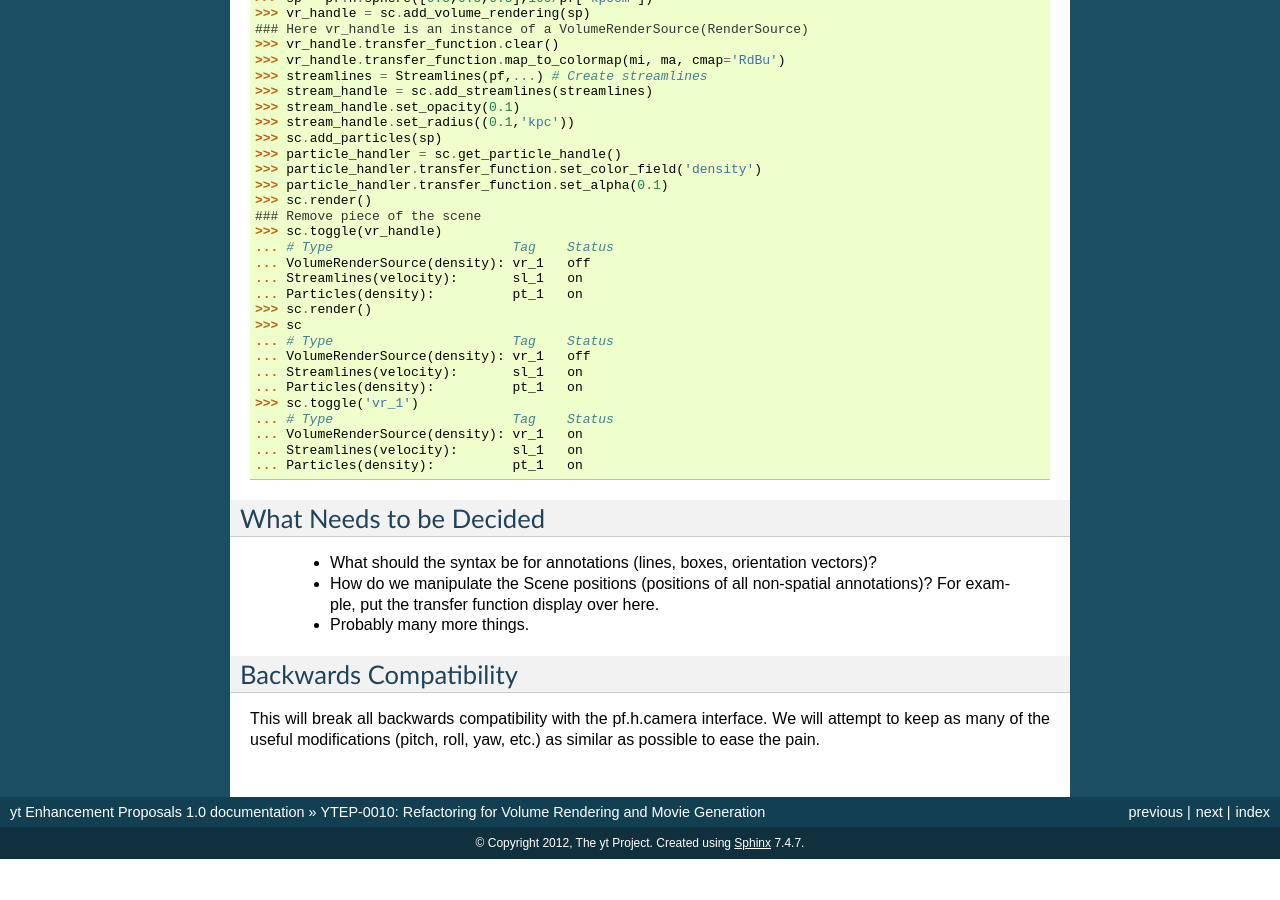
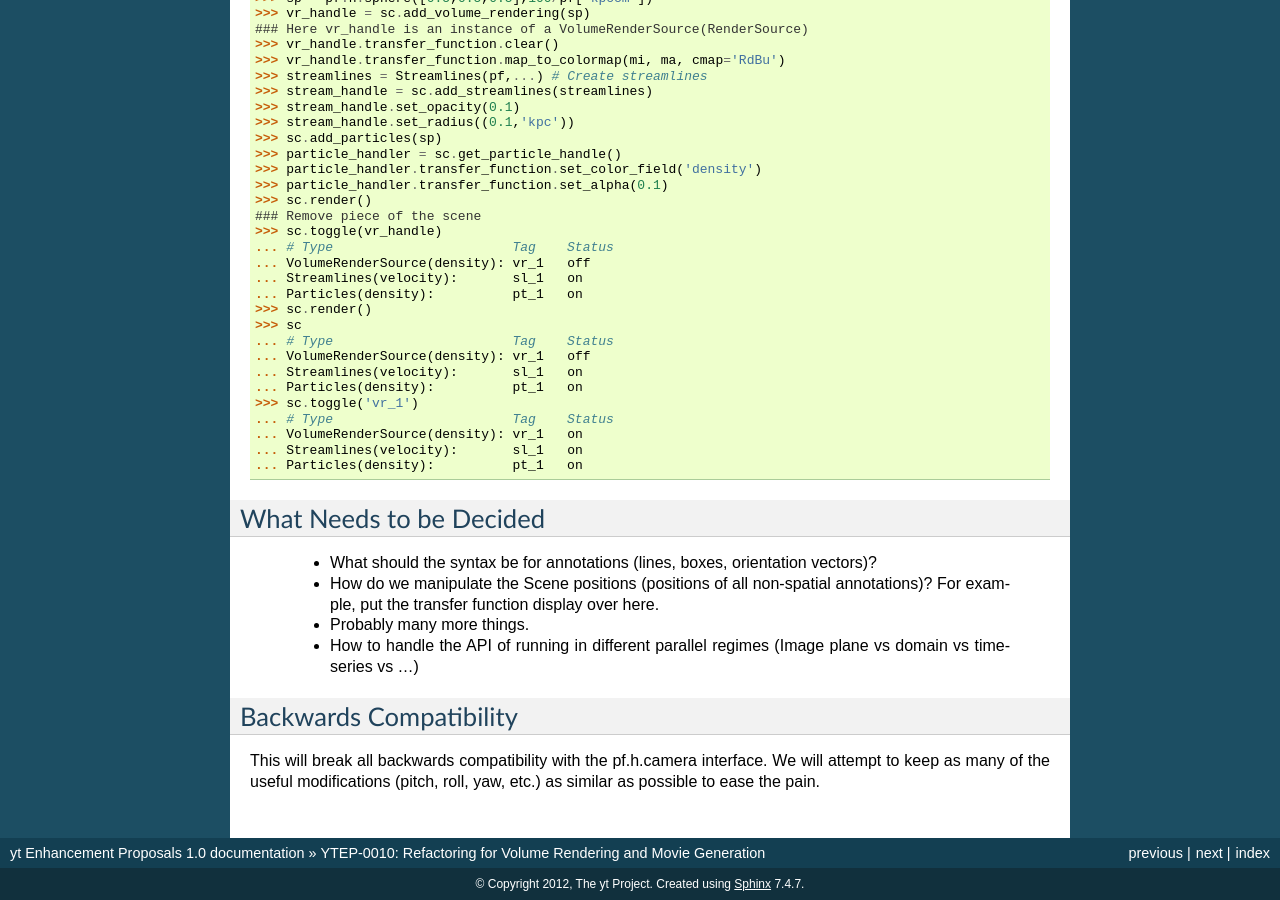
Before and after one commit to yt-project/ytep, a Sphinx documentation site: the page built from source/YTEPs/YTEP-0010.rst, in a window 1280 px wide and 900 px high, scrolled down 4385 px. Built offline with Sphinx 7.4.7, drawn with Linux system fonts in a browser that asks for light colours; formulas are drawn with MathJax 3; before the commit the page ends 5244 px from its top, so only the background shows below that.

Commit message:
Add a note about parallelism

```diff
--- a/source/YTEPs/YTEP-0010.rst
+++ b/source/YTEPs/YTEP-0010.rst
@@ -298,6 +298,9 @@ What Needs to be Decided
 
   * Probably many more things.
 
+  * How to handle the API of running in different parallel regimes (Image plane
+    vs domain vs time-series vs ...)
+
 Backwards Compatibility
 -----------------------
 
```
